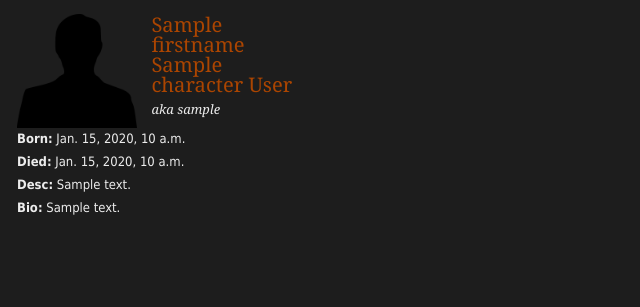
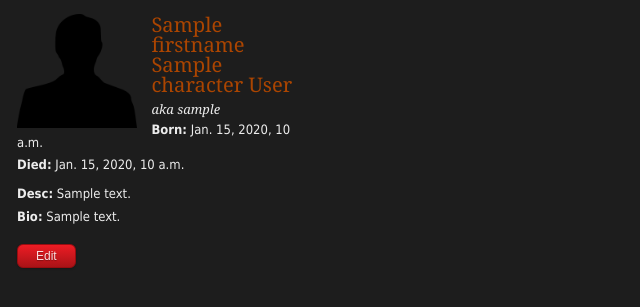
Before and after one commit to garhol/pyWriter, a Django app: template templates/story/preview_character.html in a window 1280 px wide. Shown: the top 307 px of the page, without its empty margins (0-640 px from the left). Run offline with Django 3.2, Linux system fonts and the light colour scheme; the template is opened without the code that fills it: most values are stand-ins (such as "Sample title", 1, 10 or a date in 2020); some libraries are stand-ins or nearby versions.

Commit message:
add edit to character popup

```diff
--- a/templates/story/preview_character.html
+++ b/templates/story/preview_character.html
@@ -10,10 +10,11 @@
     <h3 class="previewName">{% if character.firstname %}{{character.firstname}}{% endif %}{% if character.middlename %} {{character.middlename}}{% endif %}{% if character.lastname %} {{character.lastname}}{% endif %}</h3>
     {% if character.nicknames %}
     <h4 class="previewAlias">aka {{character.nicknames}}</h4>{% endif %}
-    <div class="previewParticulars">
         {% if character.date_of_birth %}<p><strong>Born:</strong> {{character.date_of_birth}}</p>{% endif %}
         {% if character.date_of_death %}<p><strong>Died:</strong> {{character.date_of_death}}</p>{% endif %}
+    <div class="previewParticulars">
         {% if character.description %}<p><strong>Desc:</strong> {{character.description}}</p>{% endif %}
         {% if character.bio %}<p><strong>Bio:</strong> {{character.bio}}</p>{% endif %}
     </div>
+    <p style="clear:left; margin-top:10px; float:left;"><a href="/character/{{ch.pk}}" class="button medium red">Edit</a></p>
 {% endblock %}
```
